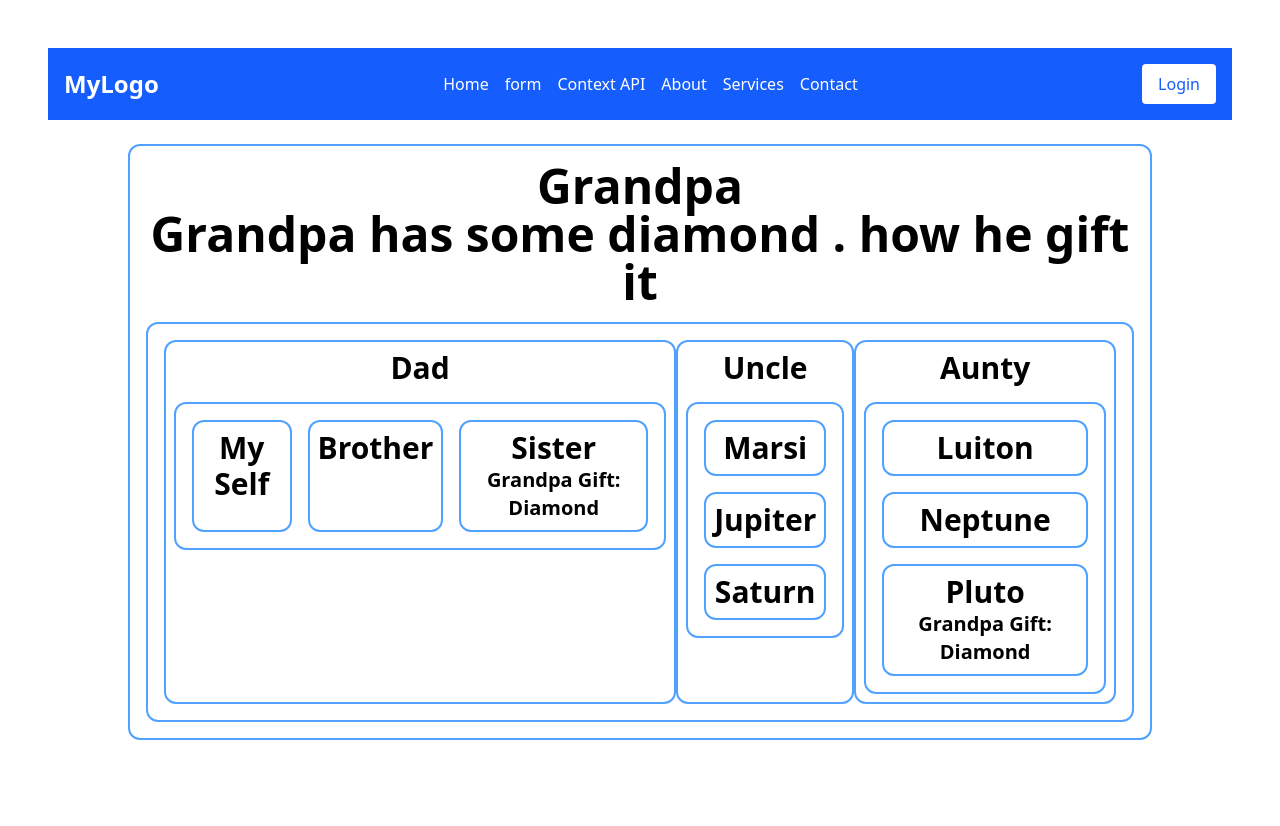
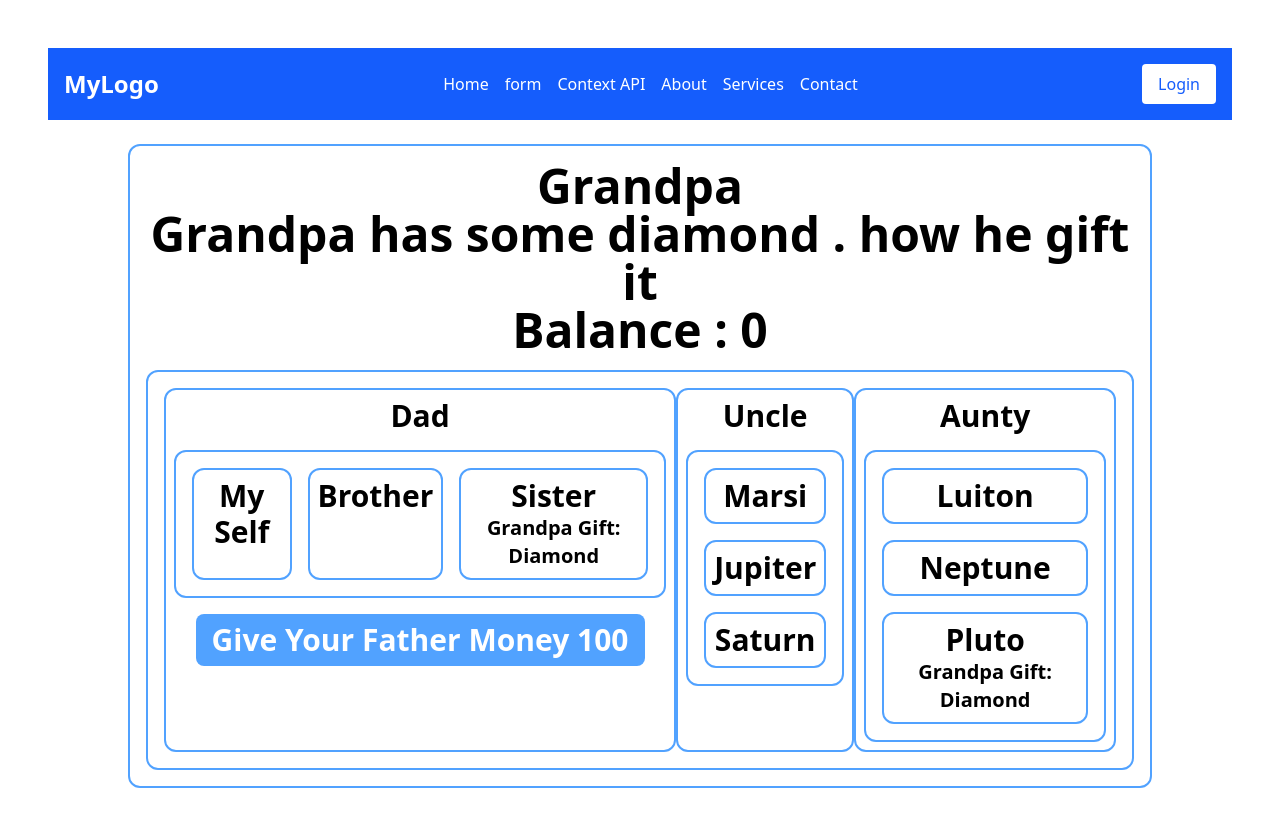
Before and after one commit to mahamudul-01/30-Days-React-ChaIlange-Day-8, a React (Vite) app: page /context-api in a window 1280 px wide. Shown: the top 826 px of the page. Before the commit the page ends 800 px from the top, so only its background shows below. Built offline with nearby package versions, Linux system fonts and the light colour scheme.

Commit message:
add GranpaMoney context and button to give money in Dad component

```diff
--- a/src/components/Dad/Dad.jsx
+++ b/src/components/Dad/Dad.jsx
@@ -1,17 +1,25 @@
+import { useContext } from "react";
 import Brother from "./Brother/Brother";
 import MySelf from "./Myself/MySelf";
 import Sister from "./Sister/Sister";
+import { GranpaMoney } from "../Grandpa/Grandpa";
 
 const Dad = () => {
+  const [money,setMoney]  = useContext(GranpaMoney);
   return (
-        <div className="text-3xl border-2 border-blue-400 p-2  rounded-xl font-bold">
+    <div className="text-3xl border-2 border-blue-400 p-2 rounded-xl font-bold">
       <h2>Dad</h2>
       <div className="flex justify-between border-2 border-blue-400 p-4 rounded-xl font-bold mt-4 space-x-4">
         <MySelf></MySelf>
         <Brother></Brother>
         <Sister></Sister>
-
       </div>
+      <button
+        className="bg-blue-400 text-white px-4 py-2 mt-4 rounded-lg hover:bg-green-600 focus:outline-none focus:ring-2 focus:ring-green-600"
+        onClick={() => setMoney(money + 100)}
+      >
+        Give Your Father Money 100
+      </button>
     </div>
   );
 };
--- a/src/components/Grandpa/Grandpa.jsx
+++ b/src/components/Grandpa/Grandpa.jsx
@@ -1,22 +1,30 @@
-import { createContext } from "react";
+import { createContext, useState } from "react";
 import Aunty from "../Aunty/Aunty";
 import Dad from "../Dad/Dad";
 import Uncle from "../Uncle/Uncle";
 
 export const TresureContext=createContext();
+export const GranpaMoney=createContext();
+
+
 
 const Grandpa = () => {
+    const gift='Diamond';
+    const [money,setMoney]=useState(0);
     return (
         <div className="w-5xl border-2 border-blue-400 p-4 text-center text-5xl mx-auto mt-6 rounded-xl font-bold" >
             <h2>Grandpa</h2>
             <p>Grandpa has some diamond . how he gift it</p>
-           <TresureContext.Provider value='Diamond'>
+            <p>Balance : {money}</p>
+           <GranpaMoney.Provider value={[money,setMoney]} >
+           <TresureContext.Provider value={gift}>
            <div className="flex justify-between border-2 border-blue-400 p-4 rounded-xl font-bold mt-4">
             <Dad></Dad>
             <Uncle></Uncle>
             <Aunty></Aunty>
             </div>
             </TresureContext.Provider>
+              </GranpaMoney.Provider>
         </div>
     );
 };
```
Lines whose indentation alone changed are shown as unchanged.
